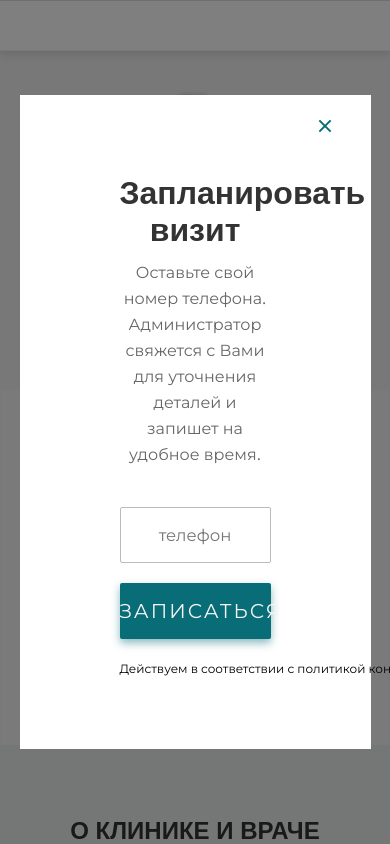
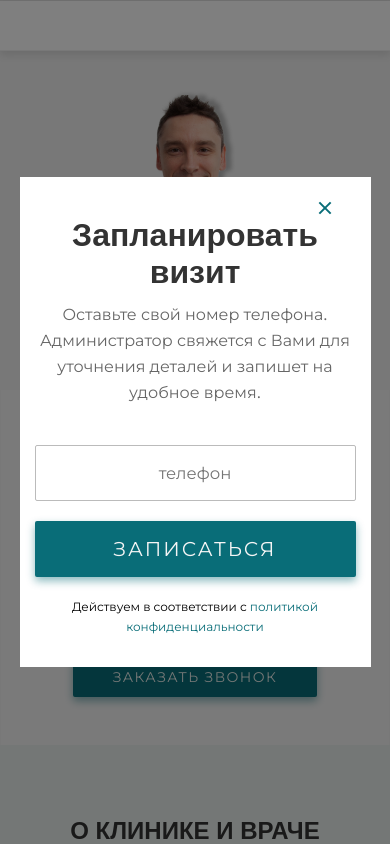
Before and after one commit to Kotinann/maksmed, a Next.js app: page / in a window 390 px wide. Shown: the top 844 px of the page. Built offline with nearby package versions, Linux system fonts and the light colour scheme.

Commit message:
пофиксил модалку консультации

```diff
--- a/package.json
+++ b/package.json
@@ -10,6 +10,7 @@
   },
   "dependencies": {
     "@next/font": "13.1.6",
+    "clsx": "^1.2.1",
     "eslint": "8.34.0",
     "eslint-config-next": "13.1.6",
     "next": "13.1.6",
--- a/src/components/consultation/consultation.jsx
+++ b/src/components/consultation/consultation.jsx
@@ -1,12 +1,21 @@
 import styles from './consultation.module.scss'
+import { clsx } from 'clsx';
+import {useState} from "react";
 
 export default function Consultation() {
+
+    const [modalActive, setModalActive] = useState(true)
+    console.log(modalActive)
     return (
-        <div className={styles.overlay}>
+        <div className={clsx(
+            styles.overlay,
+            modalActive && styles.active
+            )}>
             <div className={styles.consultation}>
-                    <div className={styles.close}>
-
-                    </div>
+                <div
+                  className={styles.close}
+                  onClick={() => setModalActive(!modalActive)}
+                />
                 <h2 className={styles.title}>
                     Запланировать визит
                 </h2>
@@ -21,7 +30,7 @@ export default function Consultation() {
                         </div>
                         <button className={styles.btn}><a>записаться</a></button>
                         <div className={styles.footer}>
-                                Действуем в соответствии с <a>политикой конфиденциальности</a>
+                            Действуем в соответствии с <a href="#">политикой конфиденциальности</a>
                         </div>
                     </form>
                 </div>
--- a/src/components/consultation/consultation.module.scss
+++ b/src/components/consultation/consultation.module.scss
@@ -8,10 +8,14 @@
   left: 0;
   background: rgba(0,0,0,0.5);
   z-index: 100;
-  display: flex;
+  display: none;
   justify-content: center;
   align-items: center;
   overflow-y: auto;
+}
+
+.active {
+  display: flex;
 }
 
 .consultation {
@@ -21,6 +25,10 @@
   width: 750px;
   max-width: 90%;
   min-height: 300px;
+
+  @media only screen and (max-width: 767px) {
+      padding: 40px 15px 30px;
+  }
 }
 
 .close {
@@ -119,5 +127,8 @@
   font-size: 12px;
   line-height: 20px;
   text-align: center;
-  white-space: nowrap;
+
+  a {
+    color: $font-green;
+  }
 }
```
Also changed, not shown: 1 other file (tests, documents, lock files or other folders). Lines whose indentation alone changed are shown as unchanged.
